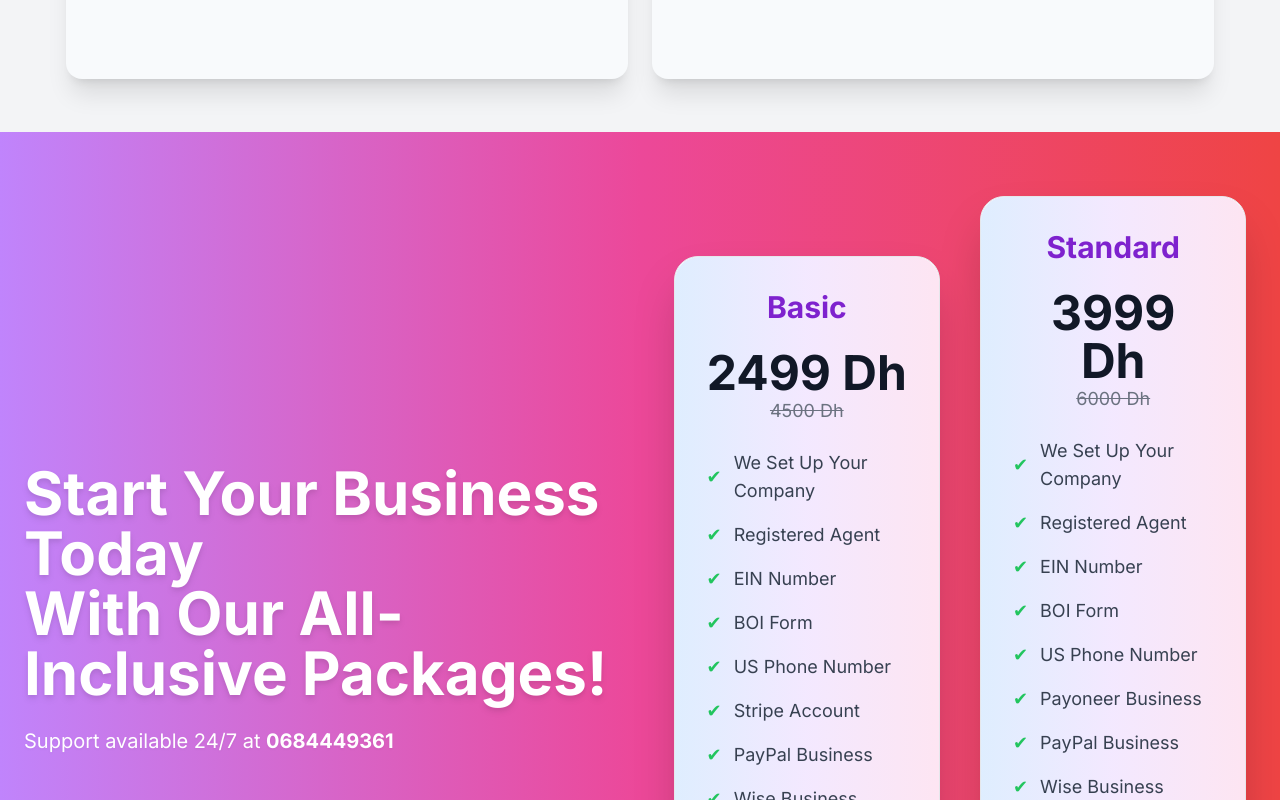
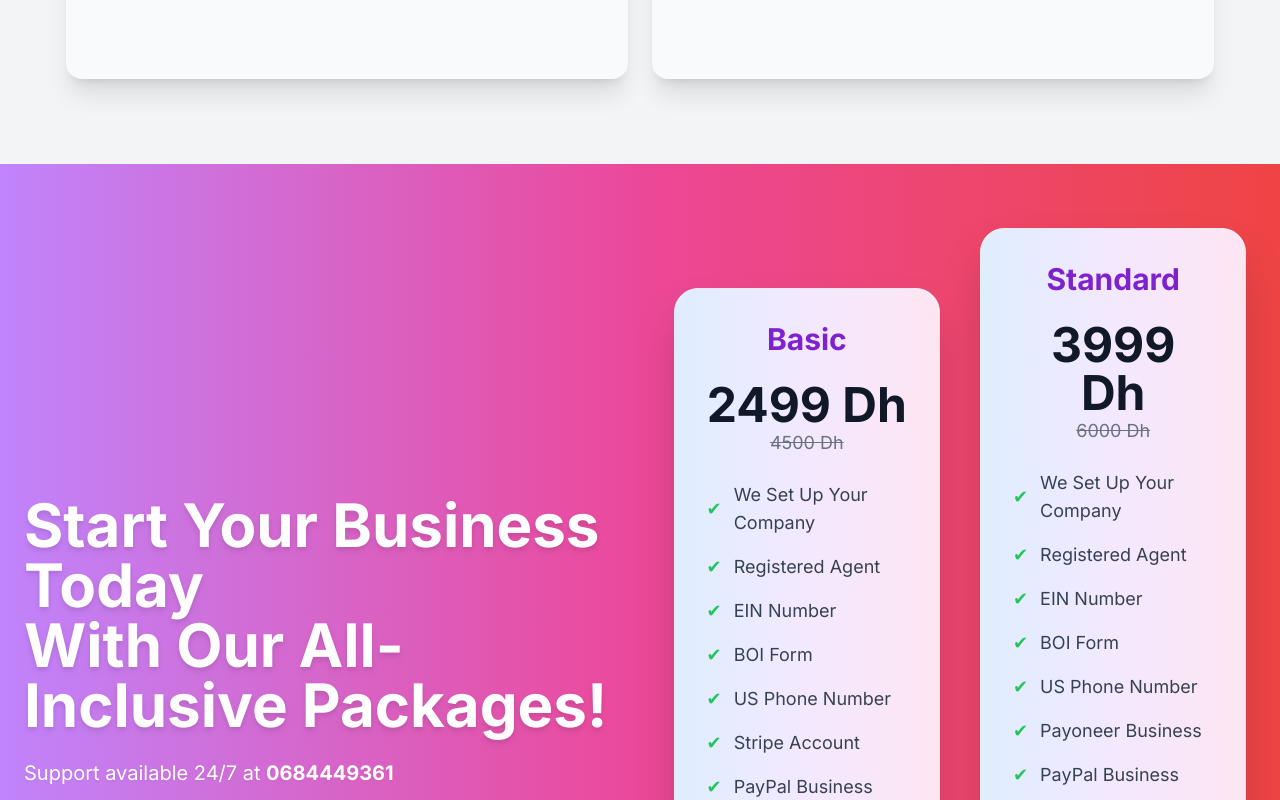
Before and after one commit to Youssef-ahkim/logicraft-app, a Next.js app: page / in a window 1280 px wide. Shown: the part 660-1460 px from the top of the page. Built offline with nearby package versions, Linux system fonts and the light colour scheme.

Commit message:
small changes

```diff
--- a/components/Services.tsx
+++ b/components/Services.tsx
@@ -48,7 +48,7 @@
   return (
     <div
       id="services"
-      className={`${inter.className} min-h-screen flex flex-col justify-center items-center bg-gradient-to-r from-purple-400 via-pink-500 to-red-500 px-6 py-16`}
+      className={`${inter.className} mt-[2rem] min-h-screen flex flex-col justify-center items-center bg-gradient-to-r from-purple-400 via-pink-500 to-red-500 px-6 py-16`}
     >
       <div className="w-full flex flex-col md:flex-row justify-between items-center gap-12">
         <div className="text-left md:w-1/2">
```
